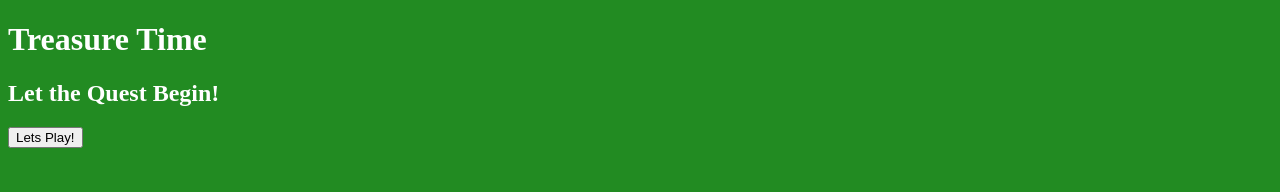
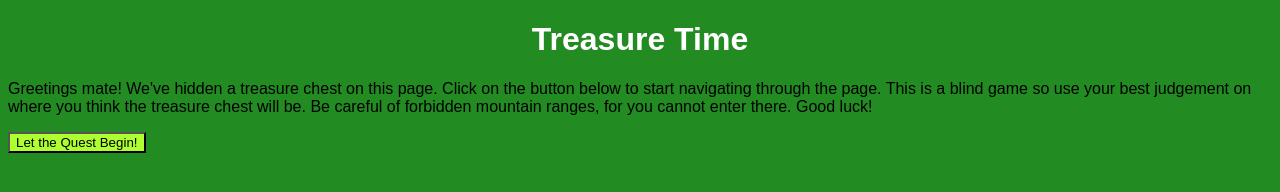
Before and after one commit to aknguyen93/JS-Game, a plain HTML site: page index.html in a window 1280 px wide. Drawn offline with Linux system fonts and the light colour scheme.

Commit message:
added some styling and a paragraph

```diff
--- a/index.html
+++ b/index.html
@@ -1,7 +1,7 @@
 <!DOCTYPE html>
 <html lang="en">
 <head>
-  <title>Treasure Chest Game</title>
+  <title>Treasure Time</title>
   <meta charset="utf-8">
 
   <link rel="stylesheet" type="text/css" href="stylesheet.css">
@@ -9,9 +9,9 @@
 
 <body>
   <h1>Treasure Time</h1>
-  <h2>Let the Quest Begin!</h2>
+  <p>Greetings mate! We've hidden a treasure chest on this page. Click on the button below to start navigating through the page. This is a blind game so use your best judgement on where you think the treasure chest will be. Be careful of forbidden mountain ranges, for you cannot enter there. Good luck!</p>
 
-  <button onclick="myFunction()">Lets Play!</button>
+  <button class="button" onclick="myFunction()">Let the Quest Begin!</button>
 
   <script src="adventure.js"></script>
 </body>
--- a/stylesheet.css
+++ b/stylesheet.css
@@ -1,11 +1,17 @@
 body {
   background-color: forestgreen;
+  font-family: arial;
 }
 
 h1 {
   color: white;
+  text-align: center;
 }
 
 h2 {
   color: white;
 }
+
+.button {
+  background-color: greenyellow;
+}
```
